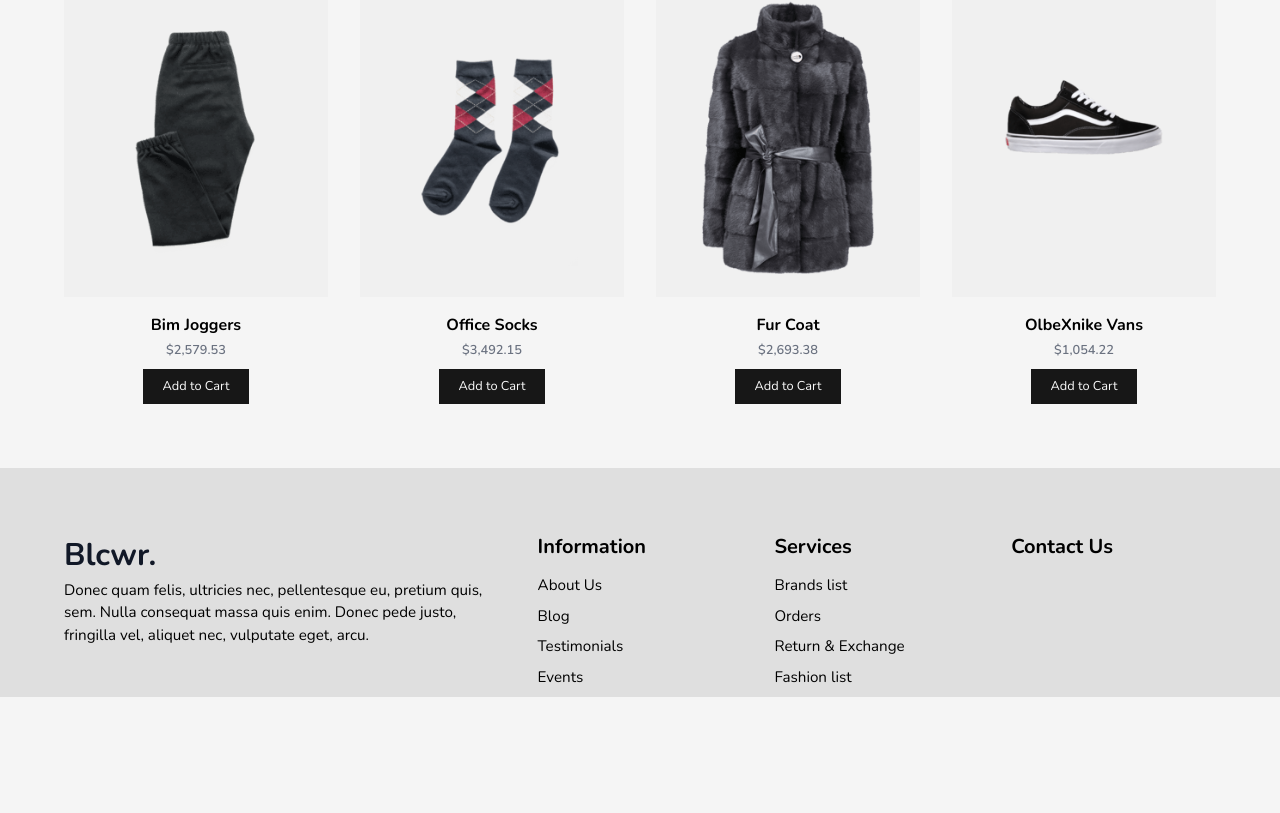
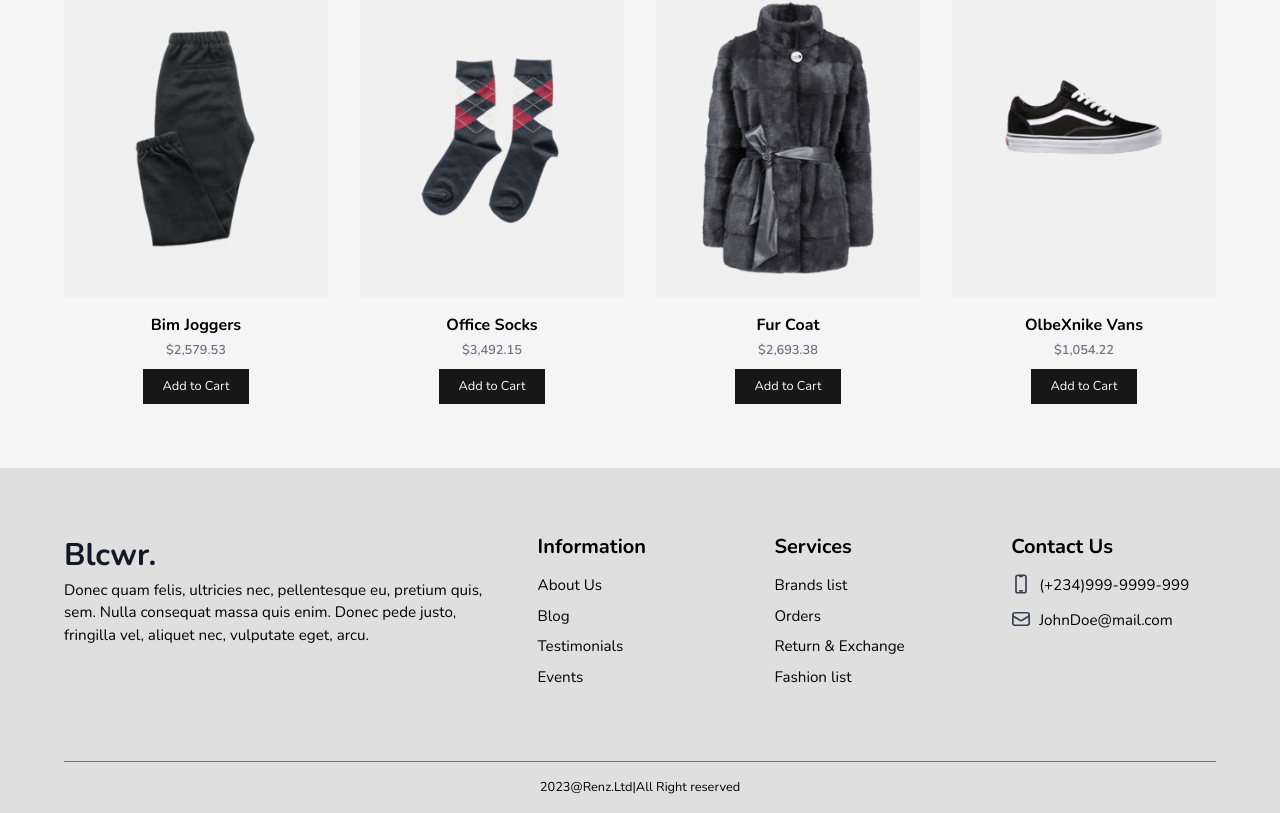
Before and after one commit to adelaw22/typescript-simple-store, a React (Vite) app: page / in a window 1280 px wide. Shown: the part 2067-2880 px from the top of the page. Before the commit the page ends 2764 px from the top, so only its background shows below. Built offline with nearby package versions, Linux system fonts and the light colour scheme.

Commit message:
update footer for footer desktop screen

```diff
--- a/src/components/footerSect/footer.tsx
+++ b/src/components/footerSect/footer.tsx
@@ -1,19 +1,39 @@
 import React from 'react'
 import PageContainer from '../PageContainer'
 import FooterLink from './footerLink'
+import { DevicePhoneMobileIcon, EnvelopeIcon } from '@heroicons/react/24/outline'
 
+// component styles
 const FooterStyle = {
   linkHeaderStyle: "text-xl font-bold mb-3"
 }
 
+const componentStyling = {
+  iconStyle: "h-5 w-5 stroke-gray-700 stroke-2 me-2" ,
+}
+
+// link of arrays Footer
 const infoLinks = ["About Us", "Blog", "Testimonials", "Events"]
 
 const serviceLinks = ["Brands list", "Orders", "Return & Exchange", "Fashion list"]
+const contactsLinks = [
+  {
+    icon :<DevicePhoneMobileIcon className={`${componentStyling.iconStyle}`}/> ,
+    content: "(+234)999-9999-999",
+  },
+
+  {
+    icon :<EnvelopeIcon className={`${componentStyling.iconStyle}`} /> ,
+    content: "JohnDoe@mail.com",
+  }
+]
+
 
 const footerSect = () => {
   return (
-    <div className='w-full bg-[#DFDFDF] pt-16'>
-      <PageContainer containerStyle='grid grid-cols-5 gap-x-8 [&>*:nth-child(1)]:col-span-2'>
+    <div className='w-full bg-[#DFDFDF] pt-16 pb-4'>
+      <PageContainer>
+        <div className='grid grid-cols-5 gap-x-8 [&>*:nth-child(1)]:col-span-2 mb-16'>
             <div>
                 <span className='text-3xl font-bold text-gray-900 mb-4'>Blcwr.</span>
                 <p className='text-base font-normal'>Donec quam felis, ultricies nec, pellentesque eu, pretium quis, sem. Nulla consequat massa quis enim. Donec pede justo, fringilla vel, aliquet nec, vulputate eget, arcu.</p>
@@ -27,8 +47,23 @@ const footerSect = () => {
 
             <div>
               <p className={FooterStyle.linkHeaderStyle}>Contact Us</p>
+
+              {
+                contactsLinks.map((item, i)=>(
+                  <div className='flex mb-3'>
+                    {item.icon}
+                    <p className='text-base font-normal'>{item.content}</p>
+                  </div>
+                ))
+              }
+            </div>
         </div>
 
+        <hr className='border-t-1 border-t-neutral-500 my-4'/>
+
+        <div className='text-center'>
+          <p className='text-sm'>2023@Renz.Ltd|All Right reserved</p>
+        </div>
       </PageContainer>
     </div>
   )
```
Lines whose indentation alone changed are shown as unchanged.
